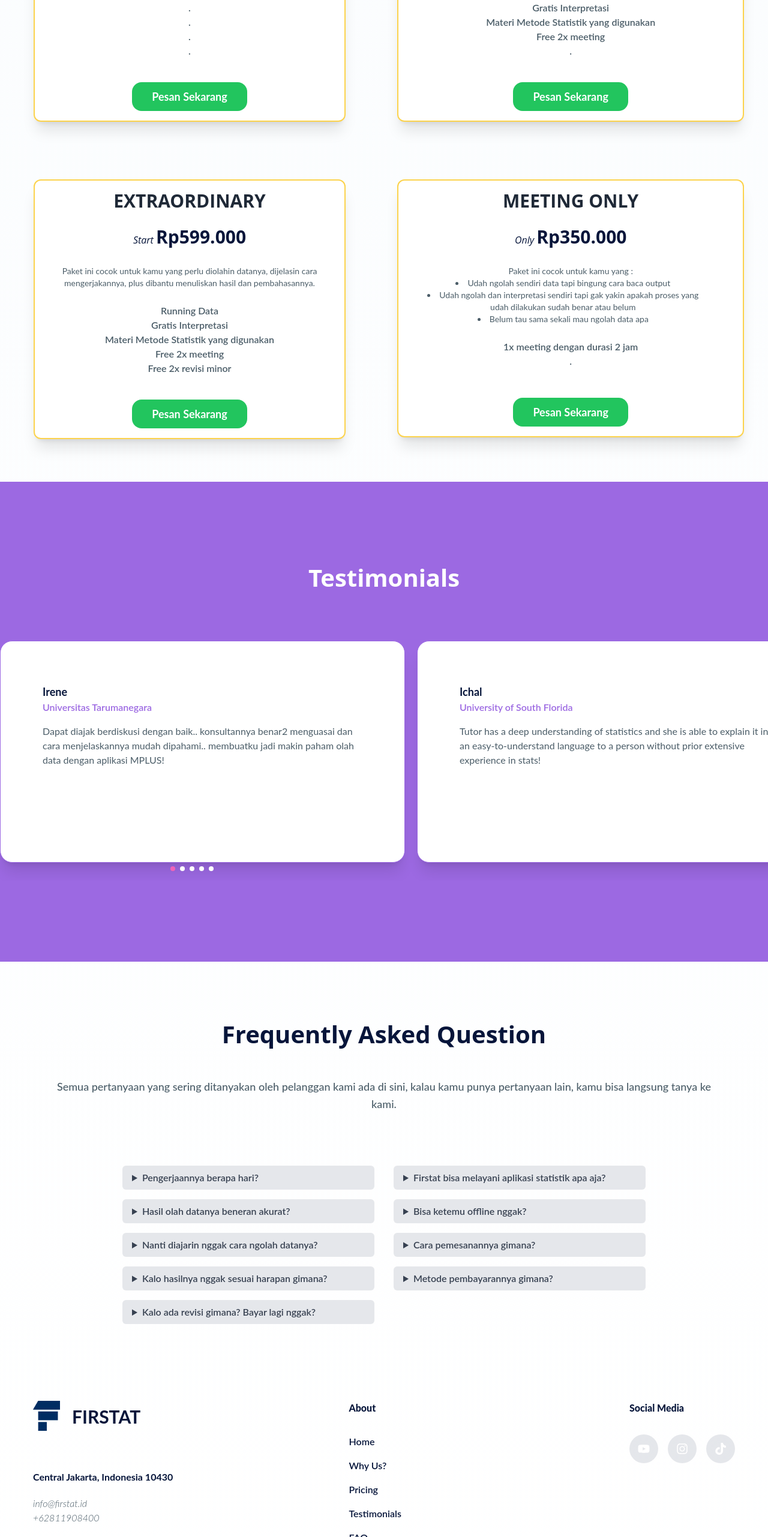
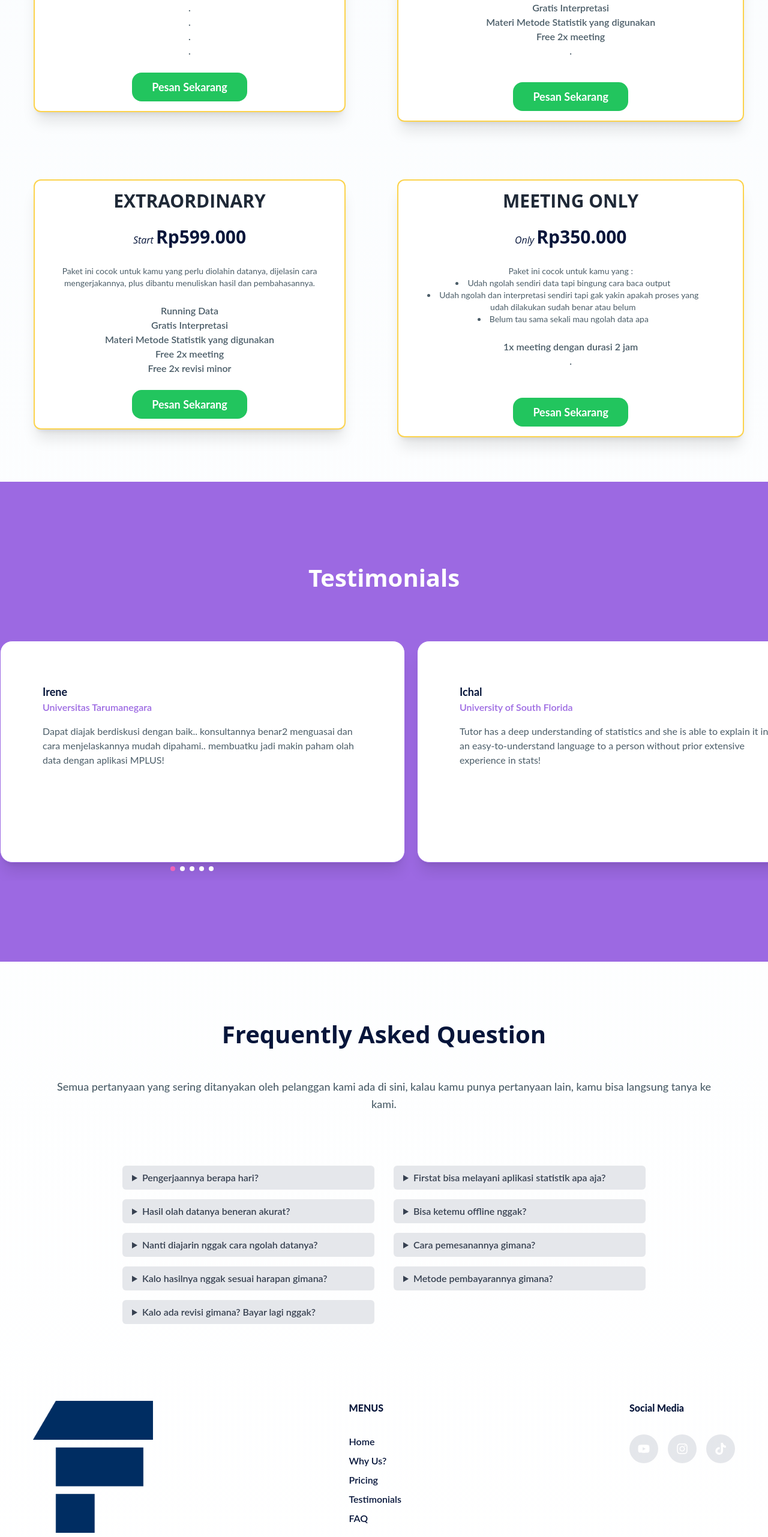
Before and after one commit to Farkhanariyasa/lanpage-ID, a React (Create React App) app: page / in a window 1280 px wide. Shown: the part 3364-5926 px from the top of the page at 60% size. Built offline with nearby package versions, Linux system fonts and the light colour scheme; the HTML template or start-up script is replaced by a standard one.

Commit message:
change target blank for footer and pricing

```diff
--- a/src/components/Footer.js
+++ b/src/components/Footer.js
@@ -17,8 +17,7 @@ const Footer = () => {
           <div className="w-[45%] mx-auto flex flex-col items-center xl:items-start">
             {/* logo */}
             <a className="flex" href="#hero">
-                <img className="mb-[65px]" src={logo} alt="" width={45} />
-              <span className="text-primary text-3xl pl-5 pt-2  font-bold">FIRSTAT</span>
+                <img className="mb-[25px]" src={logo} alt="" width={200} />
             </a>
             {/* address */}
             <div className="max-w-[260px] mb-5 text-primary font-bold">
@@ -33,8 +32,8 @@ const Footer = () => {
           <div className="flex flex-1 flex-col gap-y-14 xl:flex-row justify-between">
             {/* list 1 */}
             <div>
-              <div className="font-extrabold text-primary mb-8">About</div>
-              <ul className="flex flex-col gap-y-4">
+              <div className="font-extrabold text-primary mb-8">MENUS</div>
+              <ul className="flex flex-col gap-y-2">
                 {list1.map((item, index) => {
                   return (
                     <li key={index}>
@@ -44,6 +43,7 @@ const Footer = () => {
                     </li>
                   );
                 })}
+
               </ul>
             </div>
             {/* list 2 */}
@@ -76,6 +76,7 @@ const Footer = () => {
                       <a
                         className="text-white text-xl hover:text-white"
                         href={item.href}
+                        target="_blank"
                       >
                         {item.icon}
                       </a>
--- a/src/components/PricingKonsultasi.js
+++ b/src/components/PricingKonsultasi.js
@@ -2,9 +2,13 @@ import React from "react";
 
 const PricingTutor = () => {
   return (
-    <div class="flex-col xl:mb-[400px]" data-aos="fade-down" data-aos-delay="200">
+    <div
+      class="flex-col xl:mb-[400px]"
+      data-aos="fade-down"
+      data-aos-delay="200"
+    >
       <div class="flex flex-col sm:flex-row    ">
-        <div class="py-12 pr-12 pl-4  xl:w-[800px]">
+        <div class="py-12 pr-12 pl-4  xl:w-[800px] ">
           <div class="bg-white w-[115%] xl:w-[520px] border-amber-300 border-2 pt-4 rounded-xl space-y-6 overflow-hidden  transition-all duration-500 transform hover:-translate-y-6 hover:scale-105 shadow-xl hover:shadow-2xl cursor-pointer">
             <div class="px-8 flex justify-center items-center">
               <h4 class="text-3xl font-bold text-gray-800">BASIC</h4>
@@ -12,7 +16,7 @@ const PricingTutor = () => {
             <h1 class="text-3xl text-center font-bold">
               <span class="text-[16px] italic font-normal">Free </span>Rp0.00
             </h1>
-            <p class="px-4 text-center text-sm ">
+            <p class="px-4 text-center text-sm  font-secondary">
               Paket ini cocok untuk kamu yang mau kenalan dulu sama kami dan
               pengen share permasalahan yang dihadapi di
               penelitian/skripsi/tesis/disertasi kamu
@@ -32,10 +36,12 @@ const PricingTutor = () => {
             </ul>
             <div class="text-center">
               <button
-                class="rounded-2xl h-12 w-48 bg-green-500 font-bold text-lg text-white relative overflow-hidden my-4"
+                class="rounded-2xl h-12 w-48 bg-green-500 font-bold text-lg text-white relative overflow-hidden mb-4"
                 onClick={() => {
-                  window.location.href =
-                    "https://wa.me/62811908400?text=Halo%20Admin%20Saya%20ingin%20order%20paket%20Basic";
+                  window.open(
+                    "https://wa.me/62811908400?text=Halo%20Admin%20Saya%20ingin%20order%20paket%20Basic",
+                    "_blank"
+                  );
                 }}
               >
                 Pesan Sekarang
@@ -82,8 +88,10 @@ const PricingTutor = () => {
               <button
                 class="rounded-2xl h-12 w-48 bg-green-500 font-bold text-lg text-white relative overflow-hidden my-4"
                 onClick={() => {
-                  window.location.href =
-                    "https://wa.me/62811908400?text=Halo%20Admin%20Saya%20ingin%20order%20paket%20Ordinary";
+                  window.open(
+                    "https://wa.me/62811908400?text=Halo%20Admin%20Saya%20ingin%20order%20paket%20Ordinary",
+                    "_blank"
+                  );
                 }}
               >
                 Pesan Sekarang
@@ -103,7 +111,7 @@ const PricingTutor = () => {
               <span class="text-[16px] italic font-normal">Start </span>
               Rp599.000
             </h1>
-            <p class="px-4 text-center text-sm ">
+            <p class="px-4 text-center text-sm  font-secondary">
               Paket ini cocok untuk kamu yang perlu diolahin datanya, dijelasin
               cara mengerjakannya, plus dibantu menuliskan hasil dan
               pembahasannya.
@@ -129,10 +137,12 @@ const PricingTutor = () => {
             </ul>
             <div class="text-center  ">
               <button
-                class="rounded-2xl h-12 w-48 bg-green-500 font-bold text-lg text-white relative overflow-hidden my-4"
+                class="rounded-2xl h-12 w-48 bg-green-500 font-bold text-lg text-white relative overflow-hidden mb-4"
                 onClick={() => {
-                  window.location.href =
-                    "https://wa.me/62811908400?text=Halo%20Admin%20Saya%20ingin%20order%20paket%20Extraordinary";
+                  window.open(
+                    "https://wa.me/62811908400?text=Halo%20Admin%20Saya%20ingin%20order%20paket%20Extraordinary",
+                    "_blank"
+                  );
                 }}
               >
                 Pesan Sekarang
@@ -150,10 +160,8 @@ const PricingTutor = () => {
             </h1>
             <p class="px-4 text-center text-sm flex-col justify-start items-center">
               Paket ini cocok untuk kamu yang :
-              <ul class="list-disc list-inside w-[250px] pl-[16px] xl:w-[500px]">
-                <li>
-                  Udah ngolah sendiri data tapi bingung cara baca output
-                </li>
+              <ul class="list-disc list-inside w-[250px] pl-[16px] xl:w-[500px] font-secondary">
+                <li>Udah ngolah sendiri data tapi bingung cara baca output</li>
                 <li>
                   Udah ngolah dan interpretasi sendiri tapi gak yakin apakah
                   proses yang udah dilakukan sudah benar atau belum
@@ -173,8 +181,10 @@ const PricingTutor = () => {
               <button
                 class="rounded-2xl h-12 w-48 bg-green-500 font-bold text-lg text-white relative overflow-hidden my-4"
                 onClick={() => {
-                window.location.href =
-                  "https://wa.me/62811908400?text=Halo%20Admin%20Saya%20ingin%20order%20paket%20Meeting%20Only";
+                  window.open(
+                    "https://wa.me/62811908400?text=Halo%20Admin%20Saya%20ingin%20order%20paket%20Meeting%20Only",
+                    "_blank"
+                  );
                 }}
               >
                 Pesan Sekarang
--- a/src/components/PricingTutor.js
+++ b/src/components/PricingTutor.js
@@ -26,8 +26,10 @@ const PricingTutor = () => {
               <button
                 class="rounded-2xl h-12 w-48 bg-green-500 font-bold text-lg text-white relative overflow-hidden my-4"
                 onClick={() => {
-                  window.location.href =
-                    "https://wa.me/62811908400?text=Halo%20Admin%20Saya%20ingin%20order%20paket%20Tutor%20Introvert";
+                  window.open(
+                    "https://wa.me/62811908400?text=Halo%20Admin%20Saya%20ingin%20order%20paket%20Tutor%20Introvert",
+                    "_blank"
+                  );
                 }}
               >
                 Pesan Sekarang
@@ -43,7 +45,7 @@ const PricingTutor = () => {
             <h1 class="text-3xl text-center font-bold">
               <span class="text-[16px] italic font-normal">Start </span>
               Rp99.000
-              <span class="text-[16px] italic font-normal">min 3 orang </span>
+              <span class="text-[16px] italic font-normal">(min 3 orang) </span>
             </h1>
             <p class="px-4 text-center text-sm xl:w-[500px] xl:pl-24">
               Paket ini cocok untuk kamu yang pengen belajar ramean bareng
@@ -56,8 +58,10 @@ const PricingTutor = () => {
               <button
                 class="rounded-2xl h-12 w-48 bg-green-500 font-bold text-lg text-white relative overflow-hidden my-4"
                 onClick={() => {
-                  window.location.href =
-                    "https://wa.me/62811908400?text=Halo%20Admin%20Saya%20ingin%20order%20paket%20Tutor%20Extrovert";
+                  window.open(
+                    "https://wa.me/62811908400?text=Halo%20Admin%20Saya%20ingin%20order%20paket%20Tutor%20Extrovert",
+                    "_blank"
+                  );
                 }}
               >
                 Pesan Sekarang
```
Lines whose indentation alone changed are shown as unchanged.
